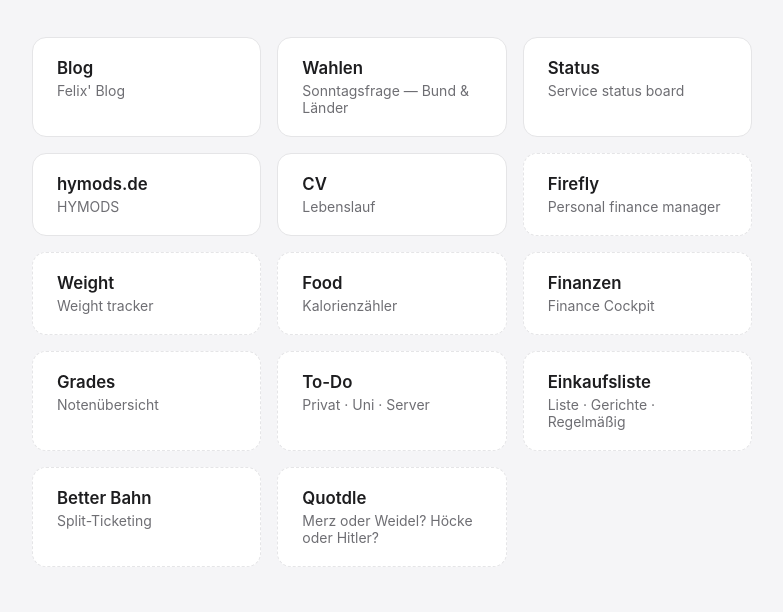
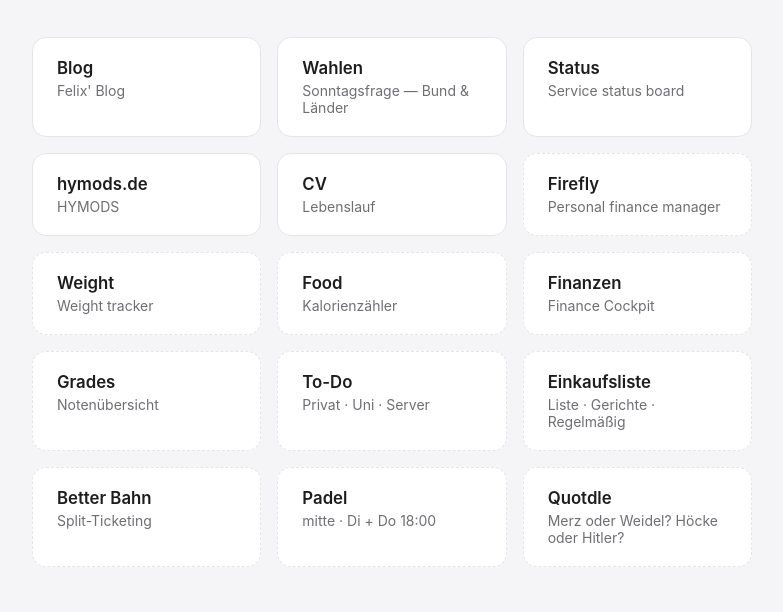
Before and after one commit to Flexii2000/fherrmann.com, a website: page index.html in a window 1280 px wide. Shown: the part 141-753 px from the top of the page, without its empty margins (248-1031 px from the left). Drawn offline with Linux system fonts and the light colour scheme.

Commit message:
Padel card in the private block

```diff
--- a/index.html
+++ b/index.html
@@ -171,6 +171,10 @@
       <div class="name">Better Bahn</div>
       <div class="desc">Split-Ticketing</div>
     </a>
+    <a class="card private" href="/padel/">
+      <div class="name">Padel</div>
+      <div class="desc">mitte · Di + Do 18:00</div>
+    </a>
     <!--# endif -->
     <!-- Quotdle haengt an einem eigenen Cookie (quotdle_access, ueber den
          Setup-Link), nicht am privaten Modus: Mitspieler bekommen den Link,
```
